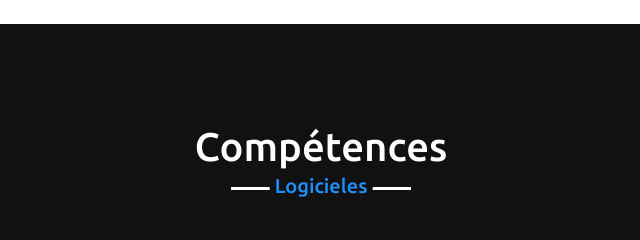
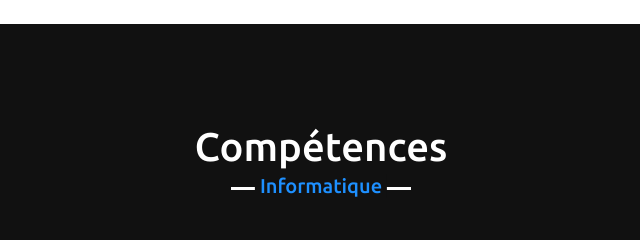
Before and after one commit to biramend/NdiayeCV, a plain HTML site: page index.html in a window 1280 px wide. Shown: the part 1640-1880 px from the top of the page, 319-959 px from the left. Drawn offline with nearby package versions, Linux system fonts and the light colour scheme.

Commit message:
seven commit

```diff
--- a/style.css
+++ b/style.css
@@ -280,7 +280,7 @@ section .title::after{
 .competence .title::after,
 .teams .title::after{
     background: #111;
-    content: "Logicieles";
+    content: "Informatique";
 }
 .competence .serv-content .card{
     width: calc(33% - 20px);
```
